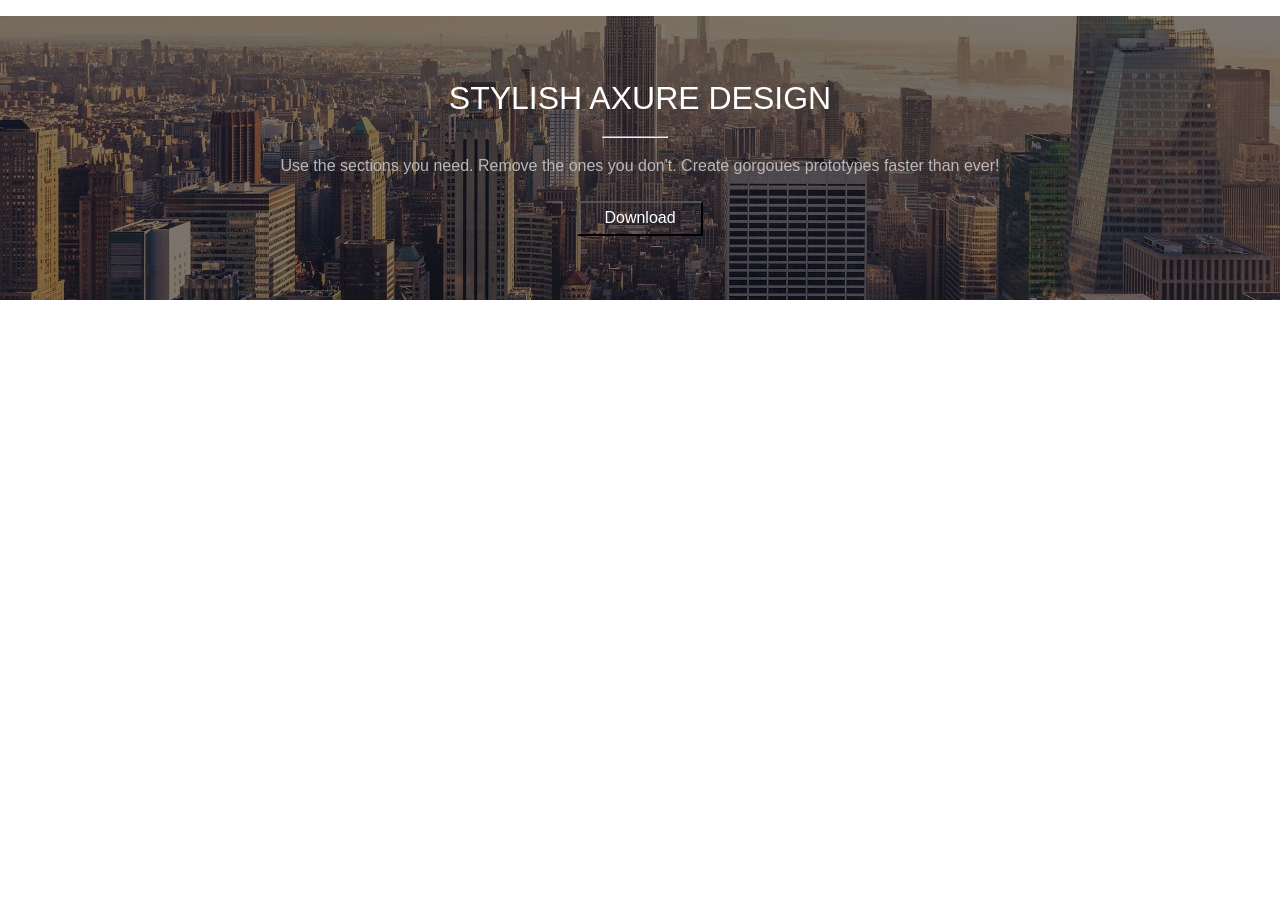
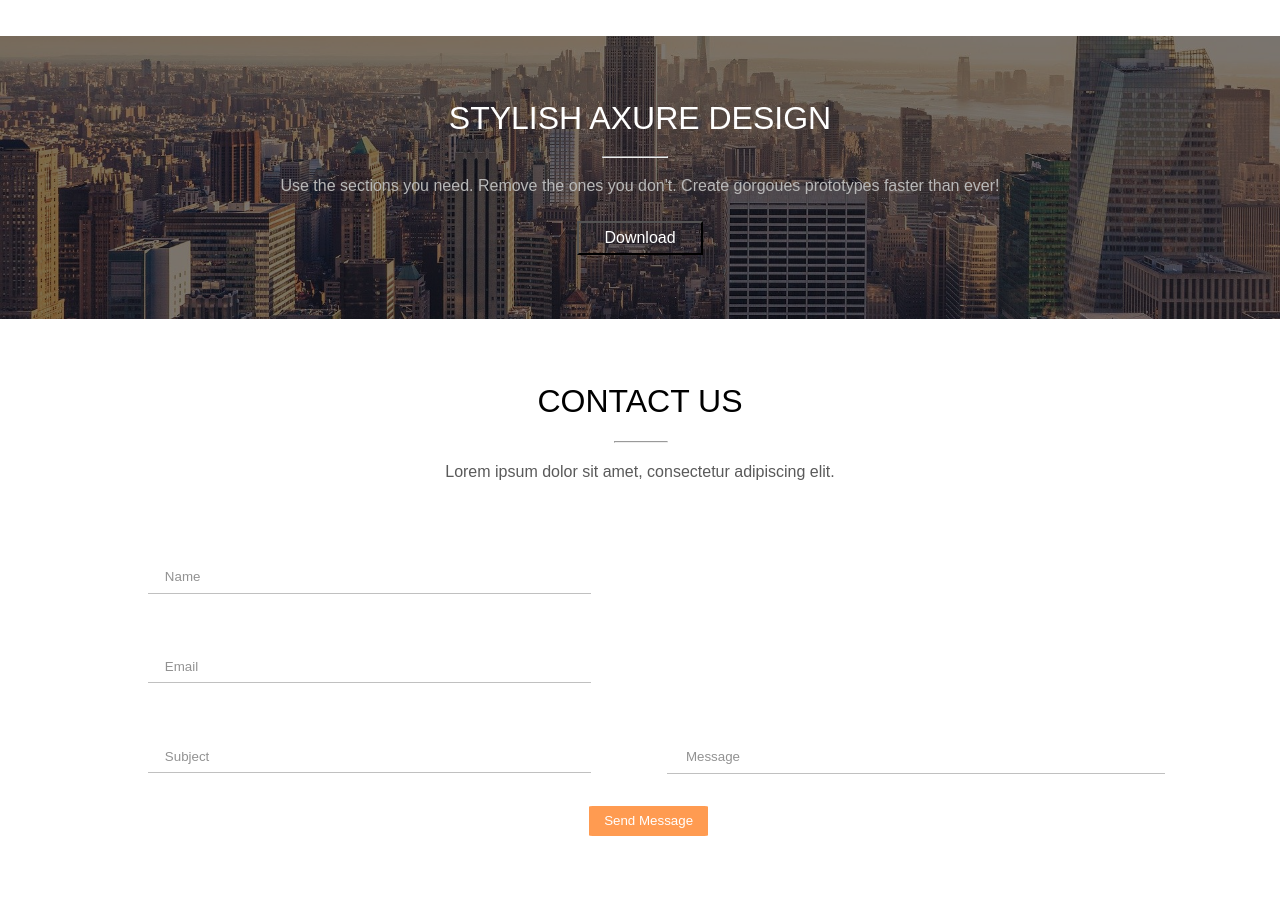
Before and after one commit to AmrFiqi/Full-Website, a plain HTML site: page index.html in a window 1280 px wide. Shown: the part 3914-4814 px from the top of the page. Before the commit the page ends 4214 px from the top, so only its background shows below. Drawn offline with Linux system fonts and the light colour scheme.

Commit message:
Contact form added

```diff
--- a/index.html
+++ b/index.html
@@ -90,7 +90,7 @@
         <div class="data data-active" data-tab="1">
             <h2 style="padding-bottom: 10%;">Tab 1</h2>
             <br>
-            <p>Pellentesque habitant morbi tristique senectus et netus et malesuada fames ac turpis egestas. Vestibulum tortor quam, feugiat vitae, ultricies eget, tempor sit amet, ante. Donec eu libero sit amet quam egestas semper. Aenean ultricies mi vitae est. Mauris placerat eleifend leo. Quisque sit amet est et sapien ullamcorper pharetra.</p>
+            <p>Pellentesque habitant morbi tristique senectus et netus et malesuada fames ac turpis egestas. Vestibulum tortor quam, feugiat vitae, ultricies eget, tempor sit amet, ante. Donec eu libero sit amet quam egestas semper. Aenean ultricies mi vitae est. Mauris placerat eleifend leo. Quisque sit amet est et sapien ullamcorper pharetra. Qui ratione voluptatem sequi nesciunt.</p>
             <button style="color: white; background-color: #FF8B38; border-radius: 5%; border-style: none; padding:3% 4%; margin-top: 10%;">Download</button>
         </div>
         <div class="data" data-tab="2">
@@ -289,6 +289,35 @@
     </div>
 </div>
 
+
+<!--------------------- Contact Us ---------------------->
+
+<div class="contact">
+    <div class="contact_text">
+        <p style=" font-size: xx-large; font-weight: lighter;">CONTACT US</p>
+        <hr style="width:5%; margin-top:2%; margin-bottom:2%;margin-left:47.5%;;color: #FF9B51;">
+        <p style=" color: #5a5a5a;">Lorem ipsum dolor sit amet, consectetur adipiscing elit.</p>
+    </div>
+    <div class="contact_form">
+        <form action="" method="post">
+            <div class="user_detail">
+                <input type="text" placeholder="Name" size="50" class="p_hold">
+
+                <input type="text" placeholder="Email" size="50" class="p_hold">
+
+                <input type="text" placeholder="Subject" size="50" class="p_hold">
+            </div>
+            <div class="user_message">
+                <input type="text" placeholder="Message" class="p_hold">
+            </div>
+            <br>
+                <button id="send_btn">Send Message</button>
+        </form>
+    </div>
+
+
+</div>
+
 <!-------------------- Scripts -------------------->
 
     <script src="https://kit.fontawesome.com/be2f5cb30b.js" crossorigin="anonymous"></script>
--- a/style.css
+++ b/style.css
@@ -409,7 +409,7 @@ section{
 #animate1{
     background-color: #FF8B38;  color: #FFF1CA;
     font-size: 0px;
-    padding:0.5% 0%;
+    padding:0.8% 0%;
     transition:.6s ease;
 }
 #animate1:hover{
@@ -420,7 +420,7 @@ section{
 #animate2{
     background-color: #FF8B38;  color: #FFF1CA;
     font-size: 0px;
-    padding:0.5% 0%;
+    padding:0.8% 0%;
     transition:.6s ease;
 }
 #animate2:hover{
@@ -431,7 +431,7 @@ section{
 #animate3{
     background-color: #FF8B38;  color: #FFF1CA;
     font-size: 0px;
-    padding:0.5% 0%;
+    padding:0.8% 0%;
     transition:.6s ease;
 }
 #animate3:hover{
@@ -548,3 +548,55 @@ section{
     background-color: Transparent;
     background-repeat: no-repeat;
 }
+
+/*---------------------- Contact US -------------------------*/
+
+.contact{
+    padding:5% 10%;
+}
+.contact_text{
+    text-align: center;
+    margin-bottom: 5%;
+}
+
+.contact_form{
+    display: inline-block;
+
+}
+.user_detail{
+    display: inline-block;
+    width: 40%;
+    border:none;
+    margin-right: 10%;
+}
+.user_detail input{
+    width: 100%;
+    border:0;
+    margin:7% 5%;
+    border-bottom: 1px solid rgb(192, 192, 192);
+    padding:2% 4%;
+    width: 100%;
+}
+.user_message{
+    display: inline-block;
+    width: 45%;
+}
+.user_message input{
+    width: 100%;
+    border:0;
+    margin:7% 5%;
+    border-bottom: 1px solid rgb(192, 192, 192);
+    padding:2% 4%;
+}
+.p_hold::placeholder{
+    color: rgb(146, 146, 146);
+}
+#send_btn{
+    border: none;
+    margin-left: 45%;
+
+    color:white;
+    padding: 0.7% 1.5%;
+    border-radius: 3%;
+    background-color: #FF9B51;
+}
```
